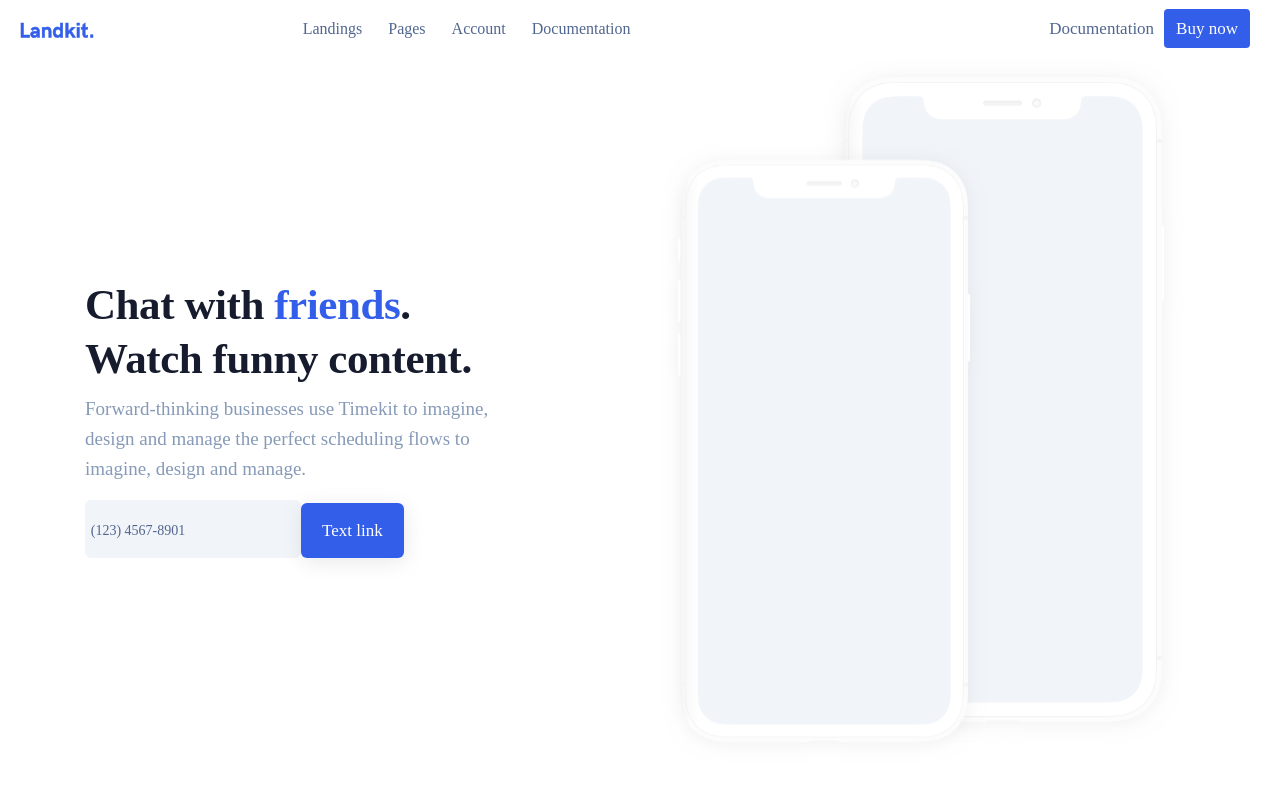
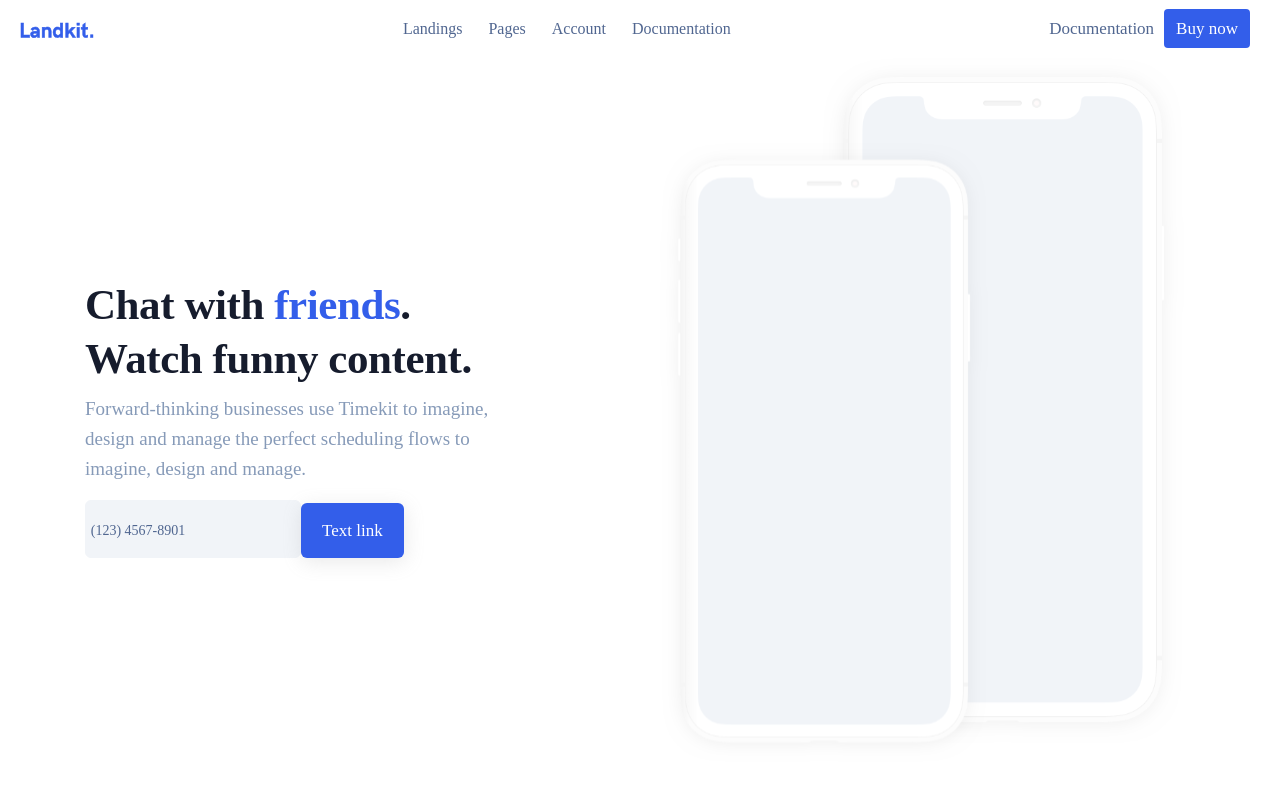
Before and after one commit to siccoo/landkit, a React (Create React App) app: page / in a window 1280 px wide. Shown: the top 800 px of the page. Built offline with nearby package versions, Linux system fonts and the light colour scheme; a web font is replaced by a local one.

Commit message:
updates on some files

```diff
--- a/src/components/navbar/index.js
+++ b/src/components/navbar/index.js
@@ -19,7 +19,7 @@
                         <span className="line"></span>
                     </button>
                         <div id="navbarNavDropdown" className="navbar-collapse collapse">
-                            <ul className="navbar-nav mx-auto">
+                            <ul className="navbar-nav ml-auto">
                             <li className="nav-item dropdown">
                                 <Link className="nav-link" to="/" data-toggle="dropdown">Landings</Link>
                             </li><br />
```
